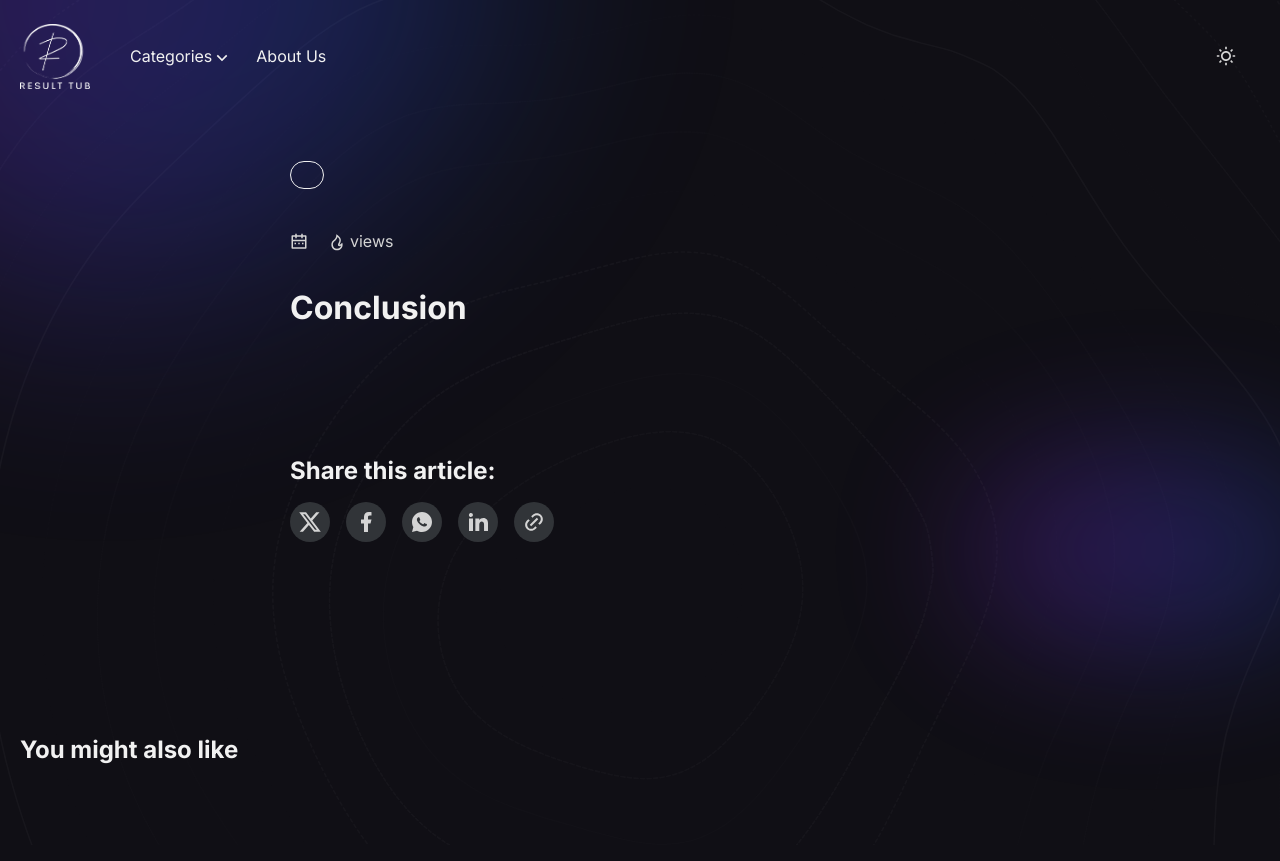
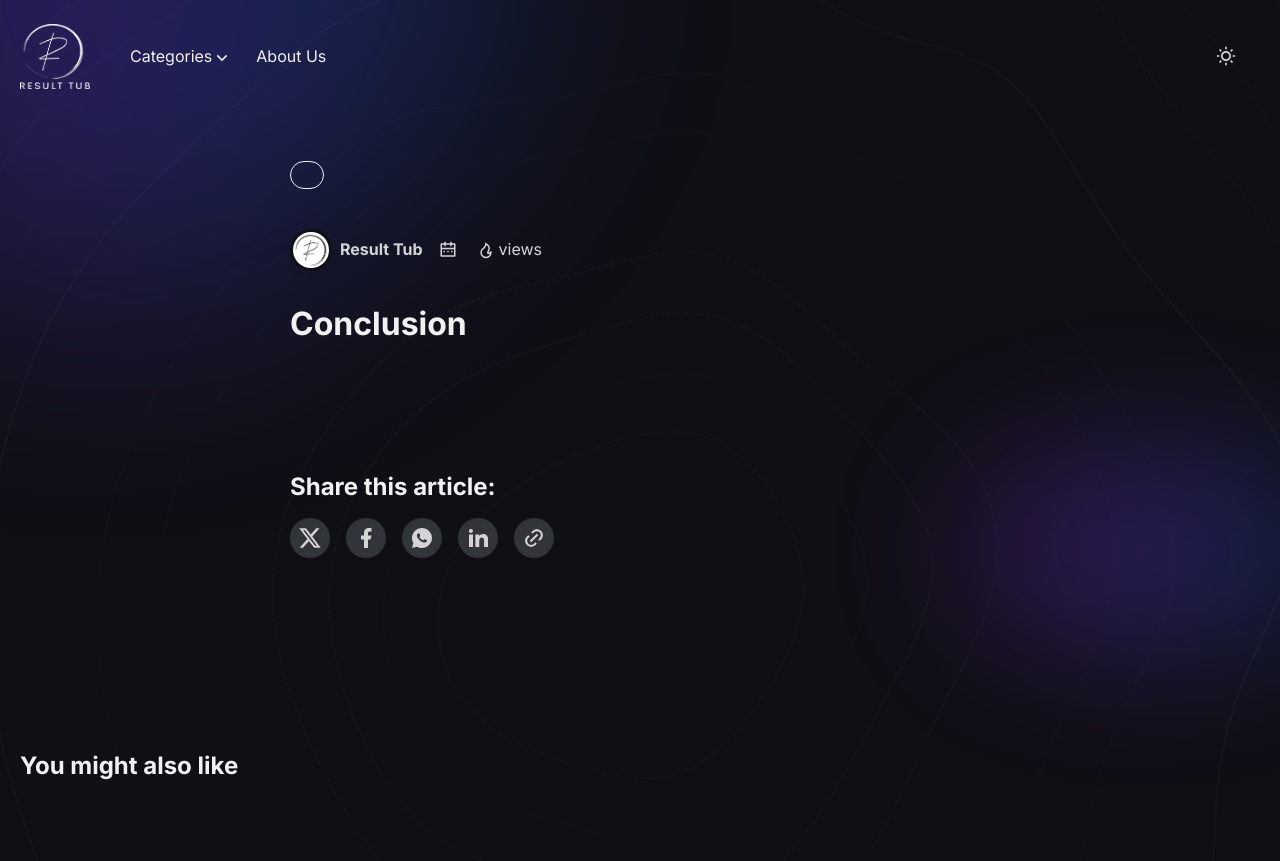
Before and after one commit to vaseemcholakkan123/resulttub, a Django app: template templates/content.html in a window 1280 px wide. Before the commit the page ends 764 px from the top, so only its background shows below. Run offline with Django 4.2, Linux system fonts and the light colour scheme; the template is opened without the code that fills it, so the values that code supplies are empty.

Commit message:
Chagnes to model

```diff
--- a/templates/content.html
+++ b/templates/content.html
@@ -224,6 +224,14 @@
 
             <div class="post-meta flex align-center">
 
+              <div class="author-avatars flex" data-authors="1">
+                <a href="{% url 'main:about' %}" class="author-image-wrap" title="User Profile">
+                    <img src="{% static 'icons/prof.jpeg' %}" alt="Result Tub">
+                </a>
+              </div>
+              <div class="author-names">
+                <a href="{% url 'main:about' %}">Result Tub</a>
+              </div>
               <time class="post-date" datetime="2022-04-24">
                 <svg><use xlink:href="#i-calendar"></use></svg>{{ blog.created|date:"M d, Y" }}
               </time>
```
Also changed, not shown: assets/icons/prof.jpeg (added).
